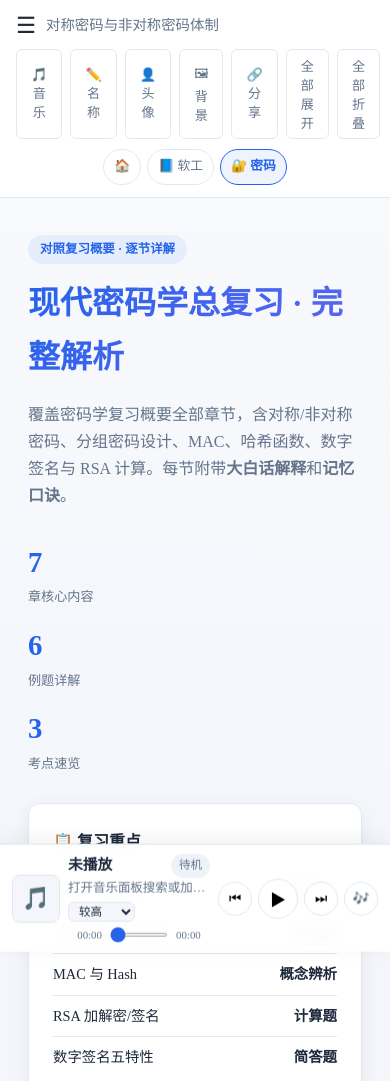
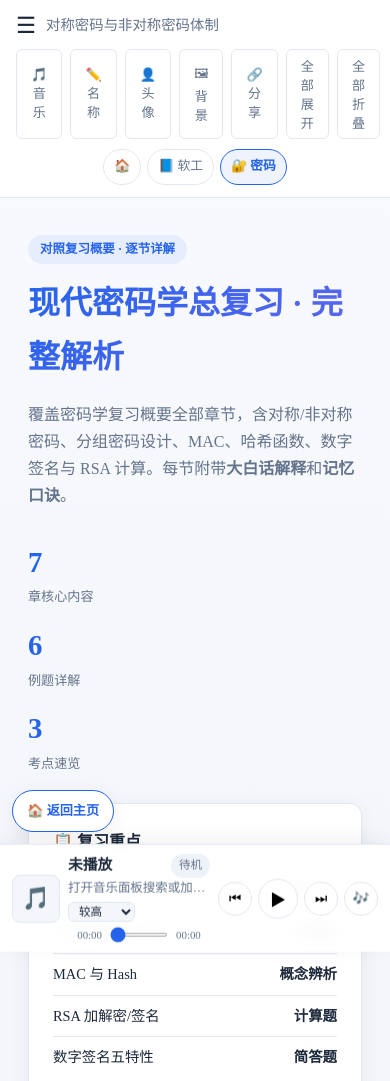
Before and after one commit to Curo1337/software-engineering-review, a plain HTML site: page crypto.html in a window 390 px wide. Shown: the top 1081 px of the page. Drawn offline with Linux system fonts and the light colour scheme; no server answers.

Commit message:
Fix crypto sidebar home link visibility at bottom-left.
Keep sidebar footer pinned with flex min-height fix and add a fixed bottom-left return-home button on review pages.

```diff
--- a/crypto.html
+++ b/crypto.html
@@ -82,6 +82,8 @@
       </footer>
     </main>
   </div>
+
+  <a href="index.html" class="home-fab" title="返回主页">🏠 返回主页</a>
 
   <div class="overlay" id="overlay"></div>
 
--- a/styles.css
+++ b/styles.css
@@ -281,6 +281,7 @@ body.has-custom-bg .exam-card {
 
 #chapterNav {
   flex: 1;
+  min-height: 0;
   overflow-y: auto;
   padding: 8px 12px 16px;
 }
@@ -360,11 +361,26 @@ body.has-custom-bg .exam-card {
 }
 
 .sidebar-footer {
+  flex-shrink: 0;
   padding: 16px;
   border-top: 1px solid var(--border);
   display: flex;
   flex-direction: column;
   gap: 8px;
+  background: var(--sidebar-bg);
+}
+
+a.btn-secondary,
+a.home-link-btn {
+  display: block;
+  text-align: center;
+  text-decoration: none;
+  color: var(--accent);
+  box-sizing: border-box;
+}
+
+a.btn-secondary:hover {
+  color: #fff;
 }
 
 .btn-secondary {
@@ -1860,6 +1876,41 @@ body.has-custom-bg .music-player {
   width: 100%;
 }
 
+/* 左下角固定返回主页（侧栏按钮被遮挡时仍可见） */
+.home-fab {
+  position: fixed;
+  left: 16px;
+  bottom: 16px;
+  z-index: 105;
+  display: inline-flex;
+  align-items: center;
+  gap: 6px;
+  padding: 10px 16px;
+  border-radius: 999px;
+  border: 1px solid var(--accent);
+  background: var(--bg-card);
+  color: var(--accent);
+  text-decoration: none;
+  font-size: 0.88rem;
+  font-weight: 600;
+  box-shadow: var(--shadow);
+  transition: all 0.2s ease;
+}
+
+.home-fab:hover {
+  background: var(--accent);
+  color: #fff;
+}
+
+@media (max-width: 768px) {
+  .home-fab {
+    left: 12px;
+    bottom: 12px;
+    padding: 9px 14px;
+    font-size: 0.82rem;
+  }
+}
+
 @media (max-width: 900px) {
   .subject-nav-link {
     padding: 6px 10px;
```
Also changed, not shown: software.html (+2 -0 lines).
